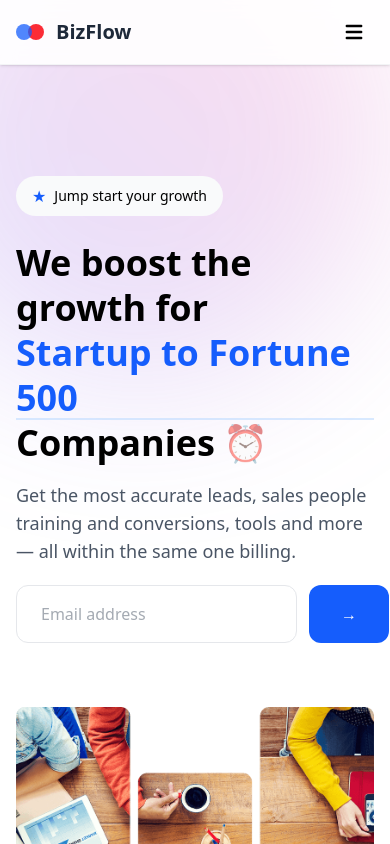
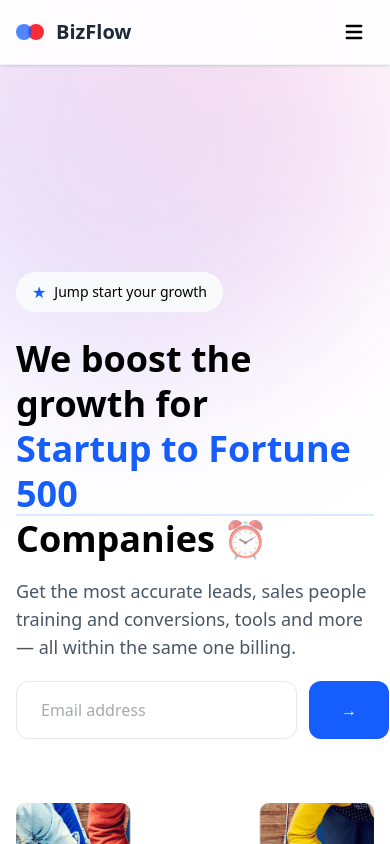
Before and after one commit to kanishka-commits/BizFlow, a React (Vite) app: page / in a window 390 px wide. Shown: the top 844 px of the page. Built offline with nearby package versions, Linux system fonts and the light colour scheme.

Commit message:
Hero section tagline Jump start your growth correction

```diff
--- a/src/components/Hero.jsx
+++ b/src/components/Hero.jsx
@@ -24,10 +24,10 @@ const Hero = () => {
   return (
     <section id="home" className="flex flex-col md:flex-row justify-between items-center px-4 sm:px-6 lg:px-8 pt-44 pb-16 container mx-auto">
       {/* Left Column */}
-      <div className="w-full md:w-1/2 space-y-6">
+      <div className="w-full md:w-1/2 space-y-6 pt-24 md:pt-0">
         <motion.div variants={fadeIn('right', 0.2)} initial="hidden" whileInView="show">
           {/* Star badge */}
-          <div className="flex items-center gap-2 bg-gray-50 w-fit px-4 py-2 rounded-full hover:bg-gray-100 transition-colors cursor-pointer group">
+          <div className="flex  items-center gap-2 bg-gray-50 w-fit px-4 py-2 rounded-full hover:bg-gray-100 transition-colors cursor-pointer group">
             <span className="text-blue-600 group-hover:scale-110 transition-transform">★</span>
             <span className="text-sm font-medium">Jump start your growth</span>
           </div>
```
